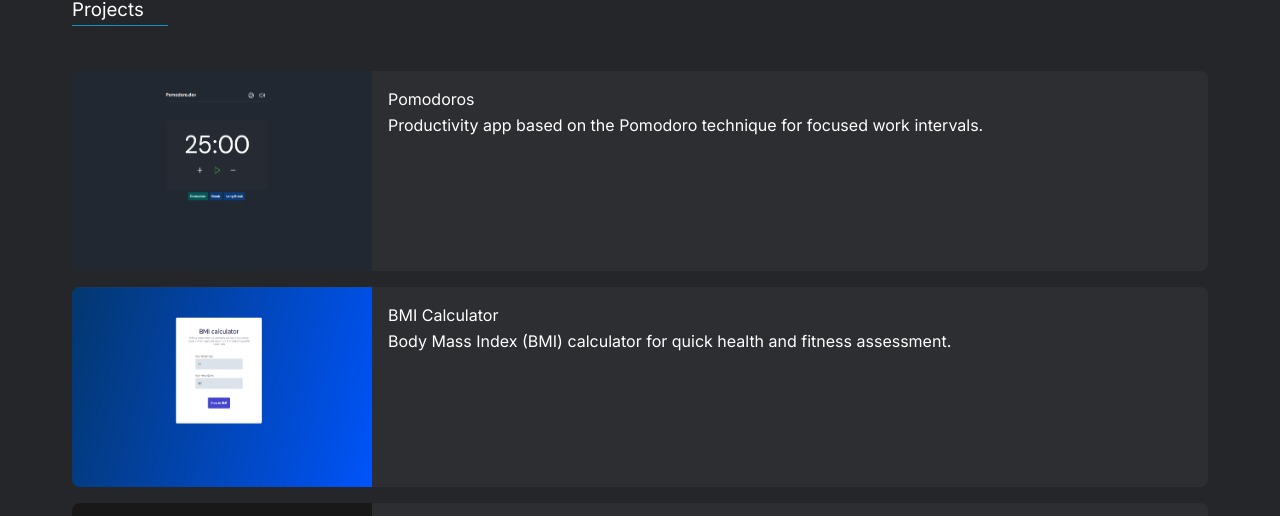
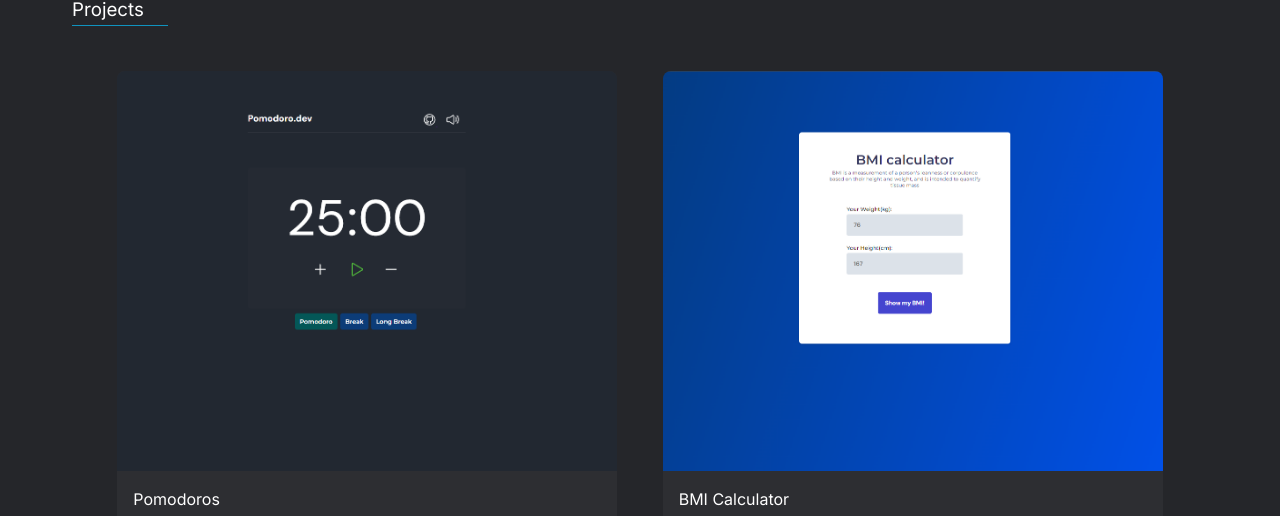
Before and after one commit to pedrohenrique11/portifolio, a Vue app: page /projects in a window 1280 px wide. Shown: the part 169-685 px from the top of the page. Built offline with nearby package versions, Linux system fonts and the light colour scheme.

Commit message:
refactor: project cards style

```diff
--- a/src/components/MyProjects.vue
+++ b/src/components/MyProjects.vue
@@ -26,5 +26,18 @@ export default {
     </div>
 </template>
 
-<style >
+<style scoped>
+    .content {
+        display: flex;
+        flex-wrap: wrap;
+        justify-content: space-evenly;
+
+    }
+
+    @media (max-width: 1100px) {
+        .content {
+            flex-direction: column;
+            align-items: center;
+        }
+    }
 </style>
--- a/src/components/ProjectCard.vue
+++ b/src/components/ProjectCard.vue
@@ -23,6 +23,7 @@
 
 <style scoped>
 .project-link {
+    max-width: 500px;
     padding: 0;
     text-decoration: none;
 }
@@ -30,40 +31,28 @@
 .project-container {
     display: flex;
     flex-direction: column;
-
     padding: 0;
     margin-bottom: 1rem;
-
     color: #fff;
     background-color: #2D2E32;
-
     border-radius: 8px;
     overflow: hidden;
     transition: transform 0.3s ease;
 }
 
 .project-container:hover {
-    color: var(--secondary-color);;
+    color: var(--secondary-color);
     transform: translateY(-5px);
 }
 
 .project-image {
-    height: auto;
+    height: 400px;
+    width: 100%;
+    object-fit: cover;
 }
 
 .project-info {
     padding: 1rem;
 }
 
-@media (min-width: 768px) {
-    .project-container {
-        flex-direction: row;
-    }
-
-    .project-image {
-        width: auto;
-        max-width: 300px;
-        height: 200px;
-    }
-}
 </style>
```
